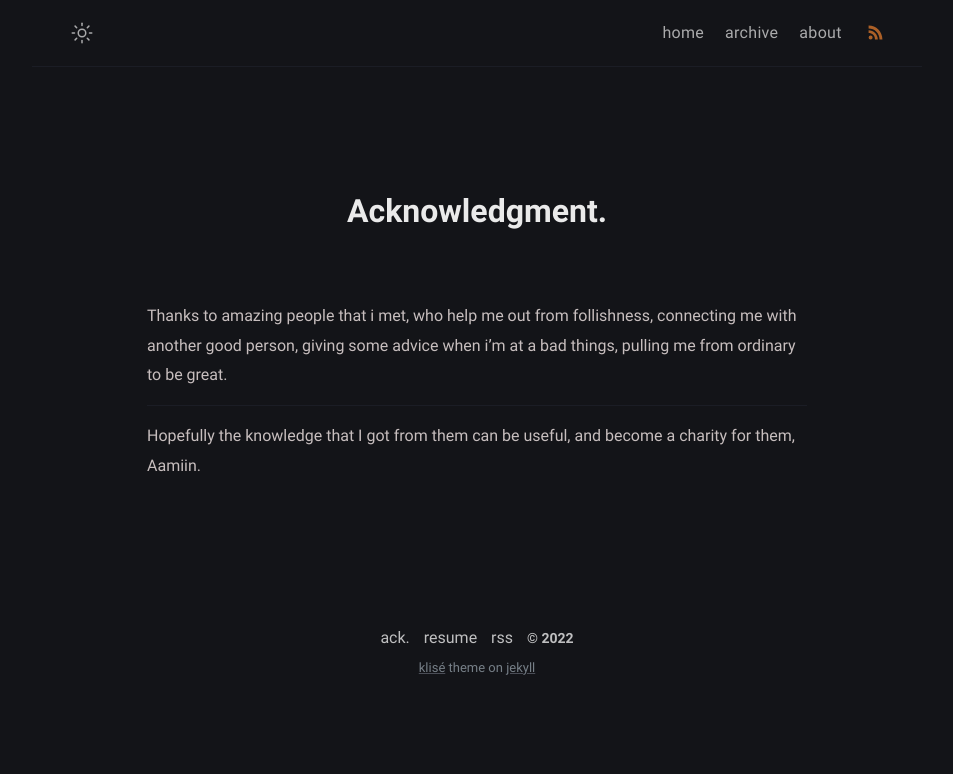
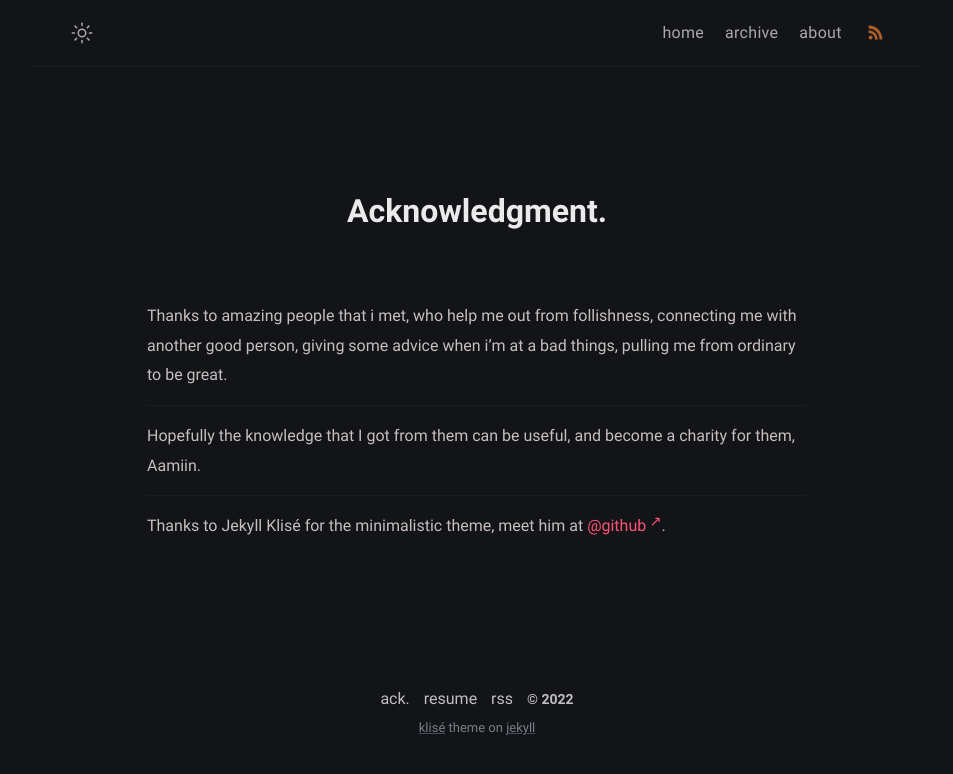
Before and after one commit to seb1458/seb1458.github.io, a Jekyll site: the page built from thanks.md, in a window 1280 px wide. Shown: the top 774 px of the page, without its empty margins (163-1116 px from the left). Built offline with Jekyll 4.4.1, drawn with Linux system fonts in a browser that asks for light colours.

Commit message:
Update thanks.md

```diff
--- a/thanks.md
+++ b/thanks.md
@@ -11,3 +11,7 @@
 <hr>
 
 Hopefully the knowledge that I got from them can be useful, and become a charity for them, Aamiin.
+
+<hr>
+
+Thanks to Jekyll Klisé for the minimalistic theme, meet him at <a href="https://github.com/piharpi/jekyll-klise" target="_blank" rel="noopener">@github</a>.
```
